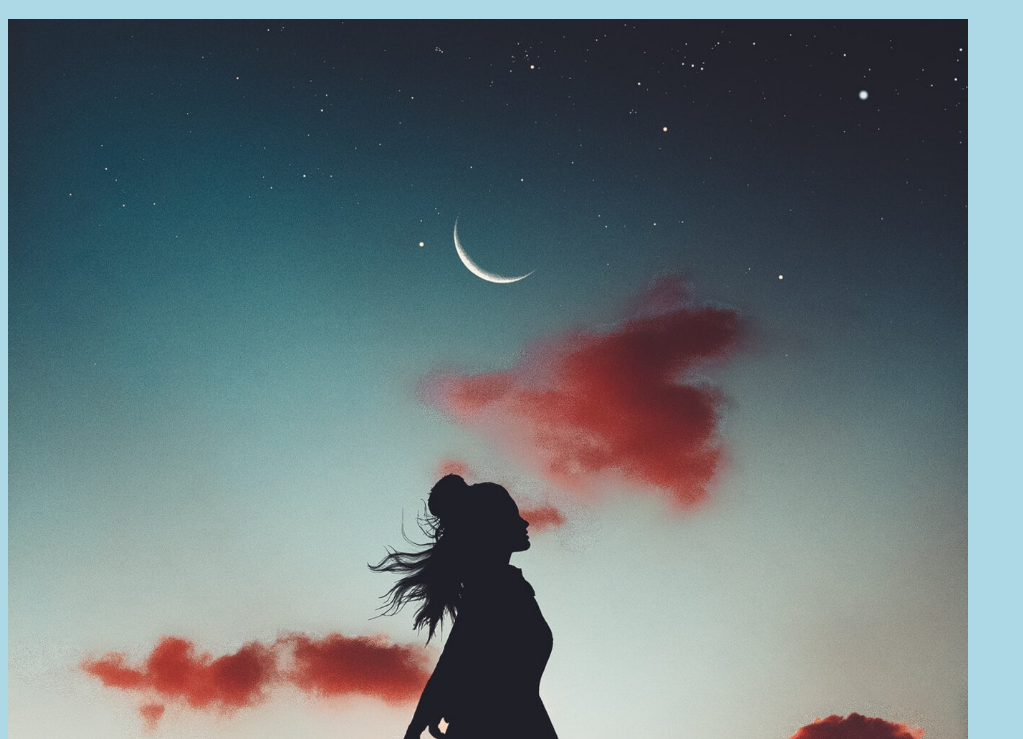
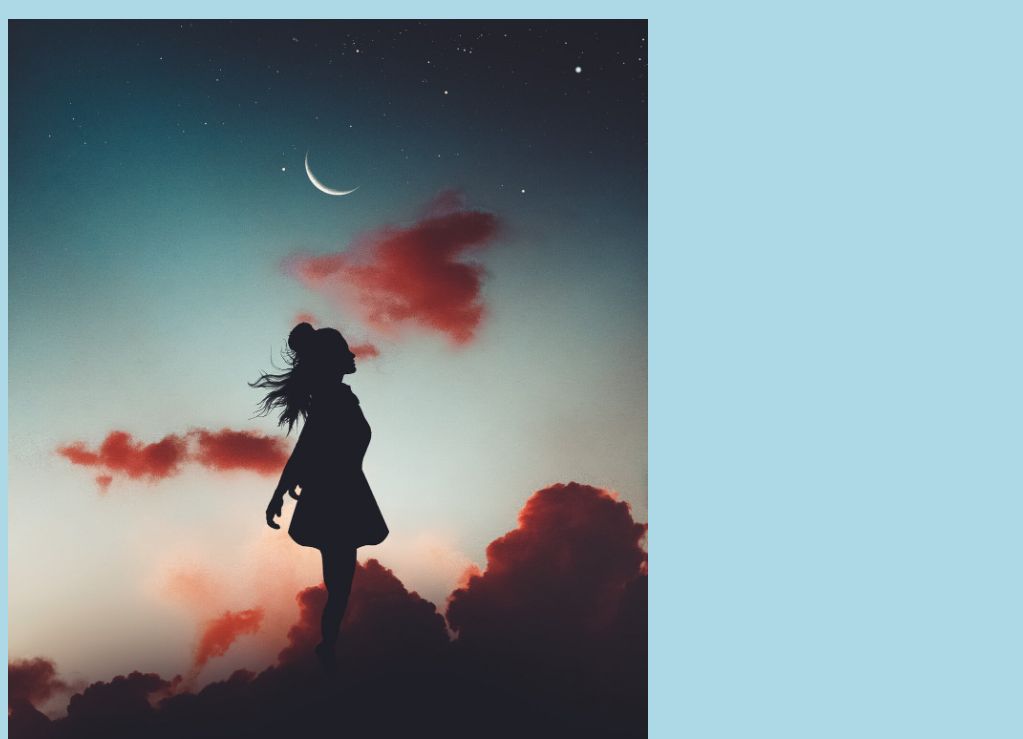
Before and after one commit to fatrisiamarpaung/hello-world, a plain HTML site: page index.html in a window 1280 px wide. Shown: the part 61-800 px from the top of the page, without its empty margins (0-1023 px from the left). Drawn offline with Linux system fonts and the light colour scheme.

Commit message:
Updated index.html. Resized image

```diff
--- a/index.html
+++ b/index.html
@@ -7,7 +7,7 @@
 <body>
 
 <h1>Hello world!</h1>
-<div><img src="img_hello_world.jpg" alt="Hello World from Space" style="width:100%;max-width:960px"></div>
+<div><img src="img_hello_world.jpg" alt="Hello World from Space" style="width:100%;max-width:640px"></div>></div>
 <p>This is the first file in my new Git Repo.</p>
 <<<<<<< HEAD
 <p>This line is here to show how merging works.</p>
```
